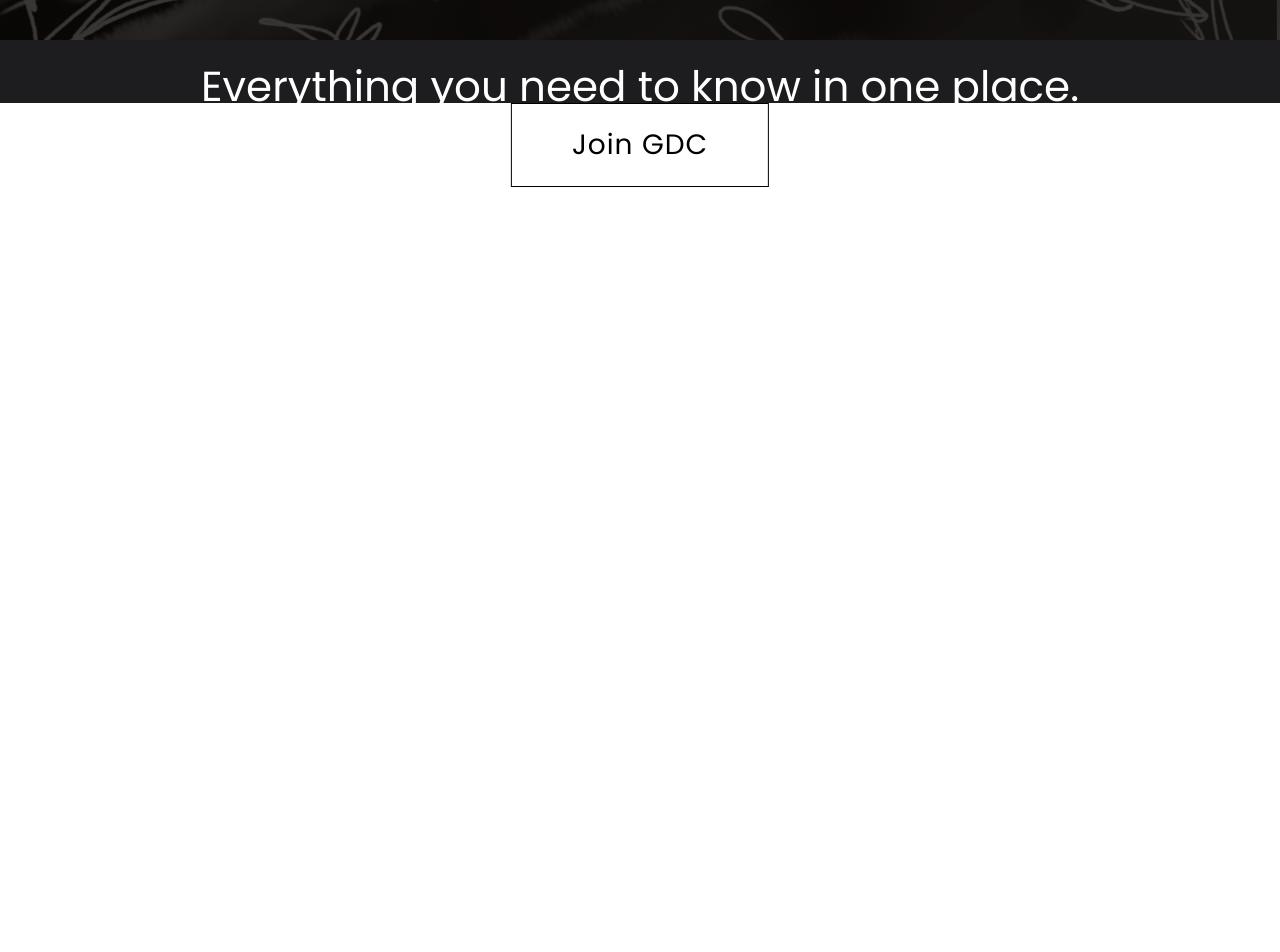
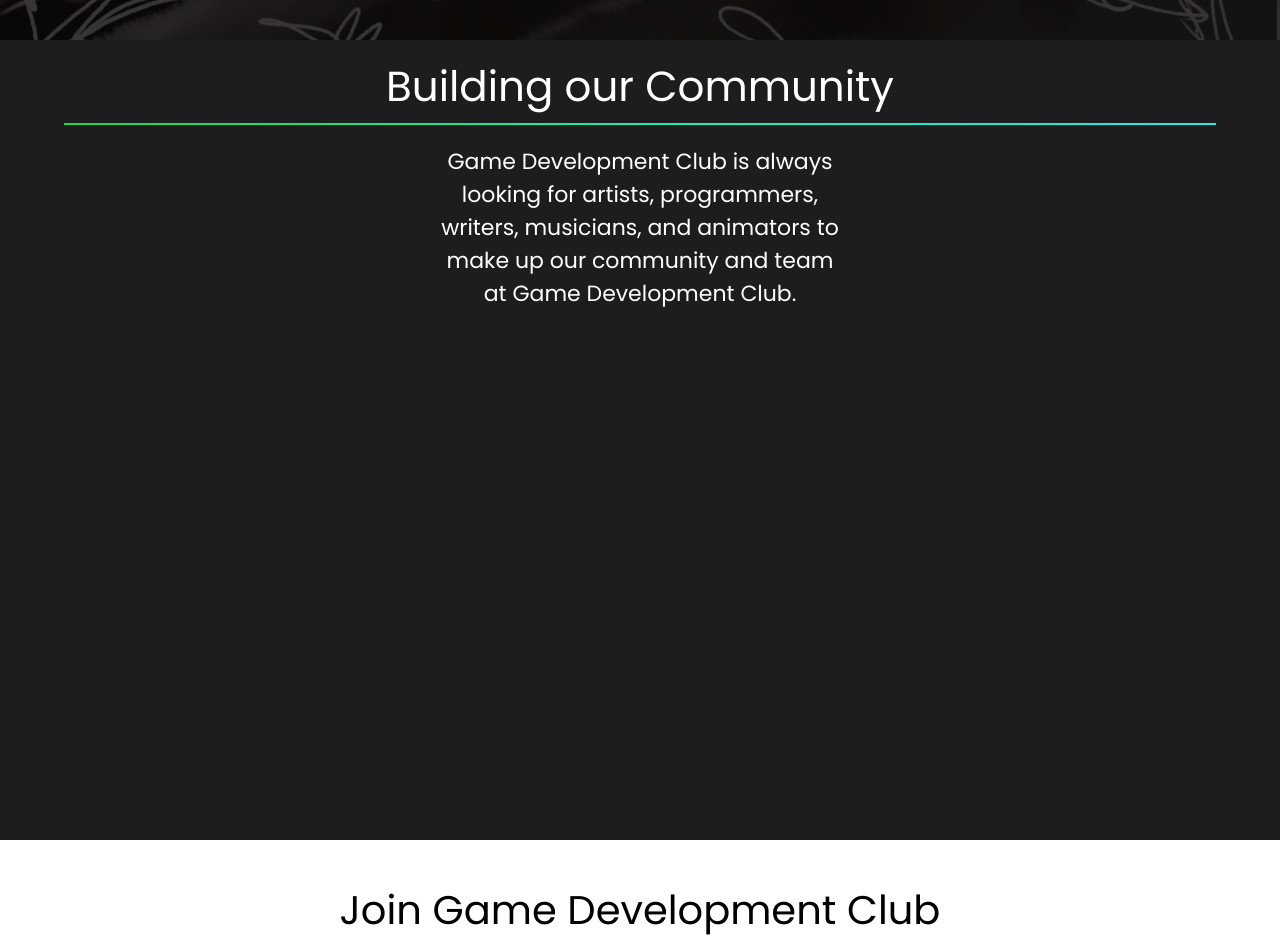
Before and after one commit to estebangarcia21/gdc-website, a React (Create React App) app in the folder website/: page / in a window 1280 px wide. Shown: the part 760-1712 px from the top of the page. Before the commit the page ends 1047 px from the top, so only its background shows below. Built offline with nearby package versions, Linux system fonts and the light colour scheme; the HTML template or start-up script is replaced by a standard one; a web font is replaced by a local one.

Commit message:
Layed out basic theme for webpage (4th and final iteration)

```diff
--- a/website/src/assets/scss/App.css
+++ b/website/src/assets/scss/App.css
@@ -13,8 +13,18 @@
 .page-content {
   position: relative;
   width: 100%;
+  height: 100vh;
   margin-top: 0px;
   background-color: #1d1d1f;
+}
+
+.horizontal-bar {
+  width: 90%;
+  height: 2px;
+  margin-top: 20px;
+  margin-left: auto;
+  margin-right: auto;
+  background-image: linear-gradient(127deg, #1ad74c 0%, #18f1b4 54%, #22e9e2 100%);
 }
 
 .gdc-artist-img {
@@ -47,12 +57,16 @@
   color: white;
 }
 
-.subtitle-text, .subtitle-text--black {
+.subtitle-text, .subtitle-text--centered, .subtitle-text--black {
   position: relative;
   font-family: "Poppins", cursive;
   font-size: 40px;
+  text-align: left;
+  color: white;
+}
+
+.subtitle-text--centered {
   text-align: center;
-  color: white;
 }
 
 .subtitle-text--black {
@@ -73,8 +87,7 @@
   color: white;
 }
 
-.pop-text {
-  position: relative;
+.gradient-text {
   background: linear-gradient(127deg, #1ad74c 0%, #18f1b4 54%, #22e9e2 100%);
   background-clip: text;
   -webkit-background-clip: text;
--- a/website/src/assets/scss/_homepage.scss
+++ b/website/src/assets/scss/_homepage.scss
@@ -24,9 +24,23 @@
     position: relative;
 
     width: 100%;
+    height: 100vh;
+
     margin-top: 0px;
 
     background-color: $tile-color-a;
+}
+
+.horizontal-bar {
+    width: 90%;
+    height: 2px;
+
+    margin-top: 20px;
+
+    margin-left: auto;
+    margin-right: auto;
+
+    background-image: $standard-gradient;
 }
 
 .gdc-artist-img {
@@ -70,9 +84,15 @@
 
     font-family: $standard-font;
     font-size: 40px;
-    text-align: center;
+    text-align: left;
 
     color: white;
+
+    &--centered {
+        @extend .subtitle-text;
+
+        text-align: center;
+    }
 
     &--black {
         @extend .subtitle-text;
@@ -100,9 +120,7 @@
     color: white;
 }
 
-.pop-text {
-    position: relative;
-
+.gradient-text {
     background: $standard-gradient;
 
     background-clip: text;
--- a/website/src/pages/home.tsx
+++ b/website/src/pages/home.tsx
@@ -9,24 +9,36 @@
                     <div className='title-text fade-in'>
                         Game Development Club
                     </div>
-                    <div className='subtitle-text fade-in white'>
-                        Making Games at Franklin High School Since 2020
+                    <div className='subtitle-text--centered fade-in white'>
+                        The Community of Communities at Franklin High School
                     </div>
                 </div>
             </div>
 
             <div className='page-content'>
                 <div className='information-section-header'>
-                    Everything you need to know in one place.
+                    Building our Community
                 </div>
 
-                <Link
-                    to='join-gdc'
-                    className='header-button-join-now--large horizontal-center'
-                >
-                    Join GDC
-                </Link>
+                <div className='horizontal-bar' />
+
+                <p className='text'>
+                    Game Development Club is always looking for artists,
+                    programmers, writers, musicians, and animators to make up
+                    our community and team at Game Development Club.
+                </p>
             </div>
+
+            <p className='subtitle-text--black subtitle-text--centered'>
+                Join Game Development Club
+            </p>
+
+            <Link
+                to='join-gdc'
+                className='header-button-join-now--large horizontal-center'
+            >
+                Join GDC
+            </Link>
         </div>
     );
 };
```
Also changed, not shown: 1 other file (tests, documents, lock files or other folders).
